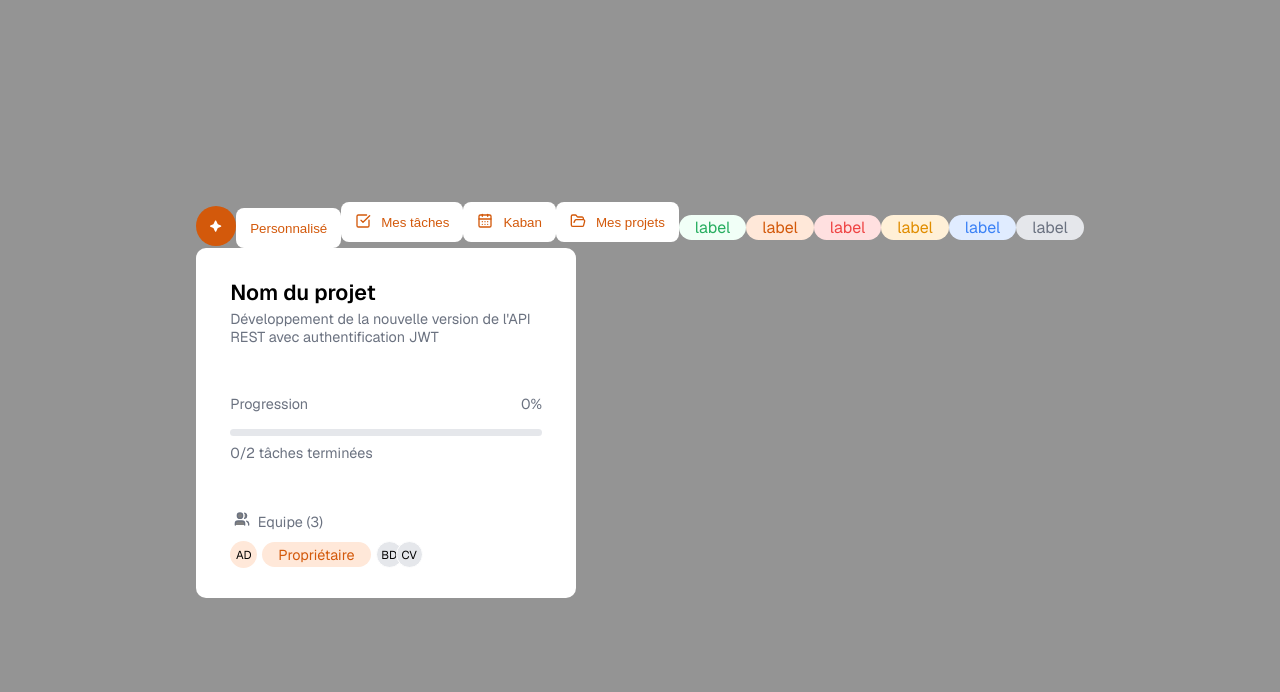
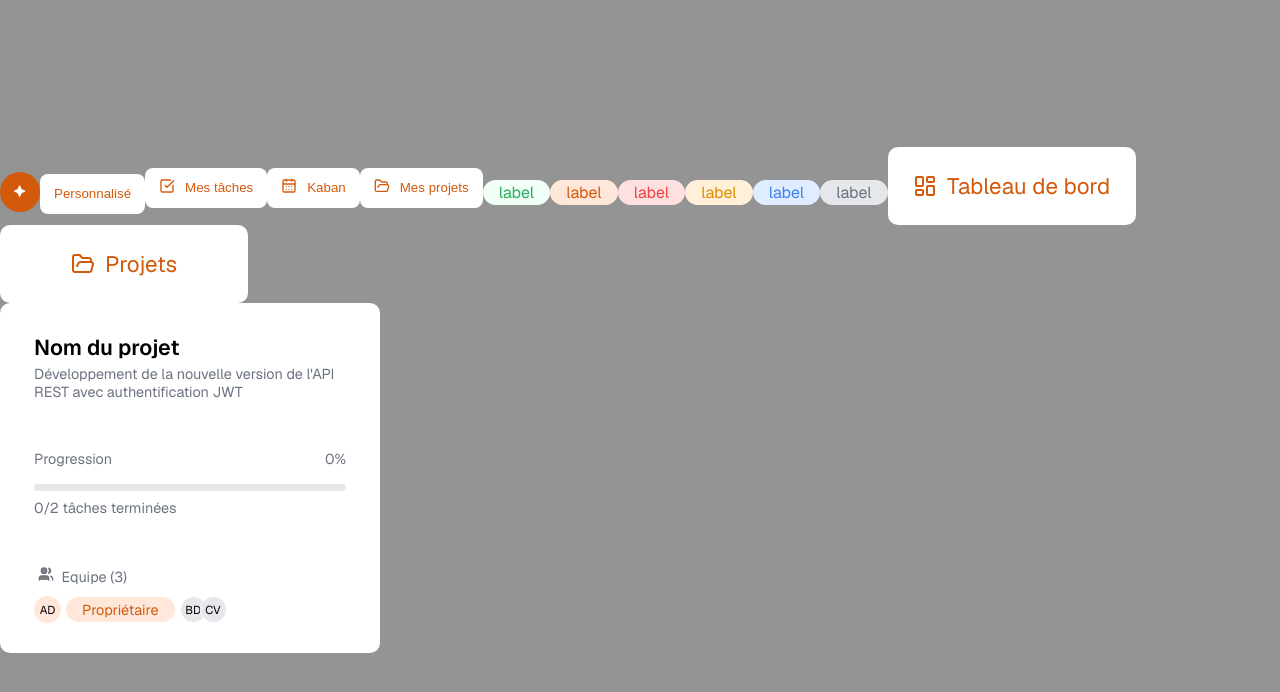
Before and after one commit to Ace4teaM/OCR-Abricot, a Next.js app: page / in a window 1280 px wide. Shown: the top 692 px of the page. Built offline with nearby package versions, Linux system fonts and the light colour scheme.

Commit message:
Ajout composant menu item

```diff
--- a/src/app/page.js
+++ b/src/app/page.js
@@ -1,5 +1,5 @@
 import styles from "./page.module.css";
-import {IAButton, ChipButton} from "@/components/Buttons";
+import {IAButton, ChipButton, MenuItemButton} from "@/components/Buttons";
 import {TagLabel} from "@/components/Labels";
 import {ProjectCard} from "@/components/Cards";
 
@@ -18,6 +18,8 @@ export default function Home() {
         <TagLabel color="yellow"></TagLabel>
         <TagLabel color="blue"></TagLabel>
         <TagLabel color="gray"></TagLabel>
+        <MenuItemButton></MenuItemButton>
+        <MenuItemButton iconName="project">Projets</MenuItemButton>
         <ProjectCard></ProjectCard>
       </main>
     </div>
--- /dev/null
+++ b/src/components/Buttons/MenuItemButton/MenuItemButton.jsx
@@ -0,0 +1,30 @@
+import { memo } from 'react';
+import styles from './MenuItemButton.module.css';
+import * as Icons from "lucide-react";
+import {CalendarDays, FolderOpen} from "lucide-react";
+
+const MenuItemButton = ({
+  className = "",
+  iconName = "LayoutDashboard",
+  children = "Tableau de bord",
+  ...props
+}) => {
+
+  const iconsPredefined = {
+    "dashboard": CalendarDays,
+    "project": FolderOpen,
+  };
+
+
+  const Icon = iconsPredefined[iconName] || Icons[iconName];
+
+
+  return (
+    <span
+      className={`${styles.container} ${className}`}
+      {...props}
+    >{Icon && <Icon className={styles.icon} />} {children}</span>
+  );
+};
+
+export default memo(MenuItemButton);
--- /dev/null
+++ b/src/components/Buttons/MenuItemButton/MenuItemButton.module.css
@@ -0,0 +1,29 @@
+.container
+{
+    position: relative;
+    width: 248px;
+    height: 78px;
+    background-color: #FFFFFF;
+    color: #D3590B;
+    border-radius: 10px;
+    border: none;
+    display: inline-flex;
+    justify-content: center;
+    align-items: center;
+    overflow: hidden;
+    cursor: pointer;
+    user-select: none;
+    font-size: 1.4em;
+}
+
+.container:hover
+{
+    color:white;
+    background-color: black;
+}
+
+.icon{
+    margin-right: 10px;
+    width: 24px;
+    height: 24px;
+}
--- /dev/null
+++ b/src/components/Buttons/MenuItemButton/index.js
@@ -0,0 +1 @@
+export { default } from "./MenuItemButton";
--- a/src/components/Buttons/index.js
+++ b/src/components/Buttons/index.js
@@ -2,3 +2,4 @@ export { default as BaseButton } from "./BaseButton";
 export { default as IAButton } from "./IAButton";
 export { default as ChipButton } from "./ChipButton";
 export { default as UserButton } from "./UserButton";
+export { default as MenuItemButton } from "./MenuItemButton";
```
